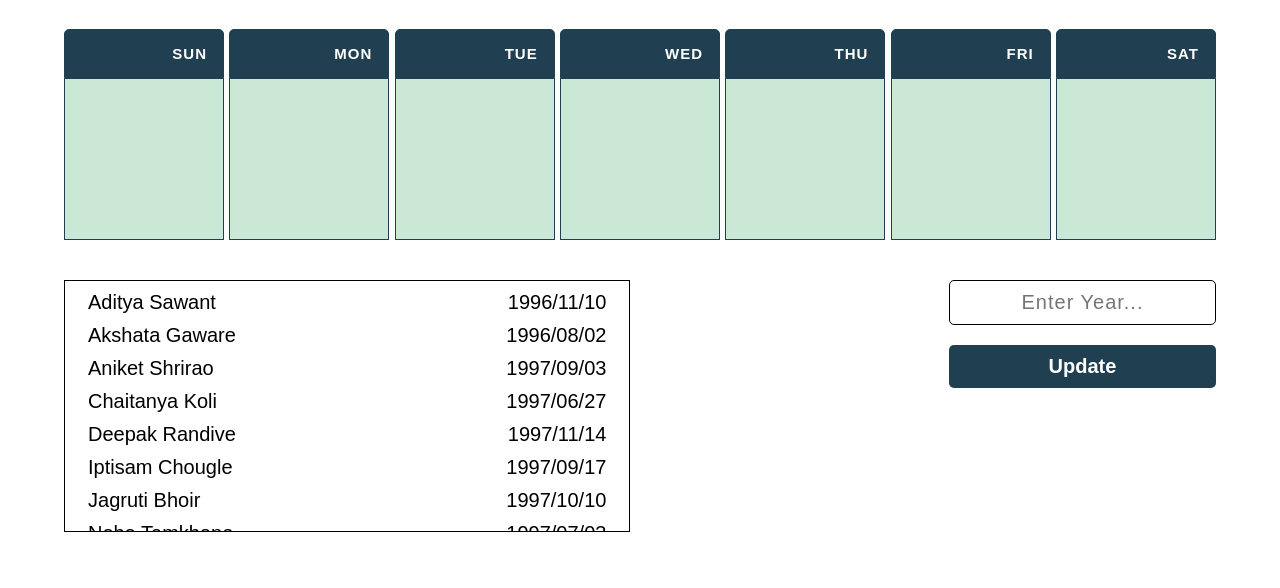
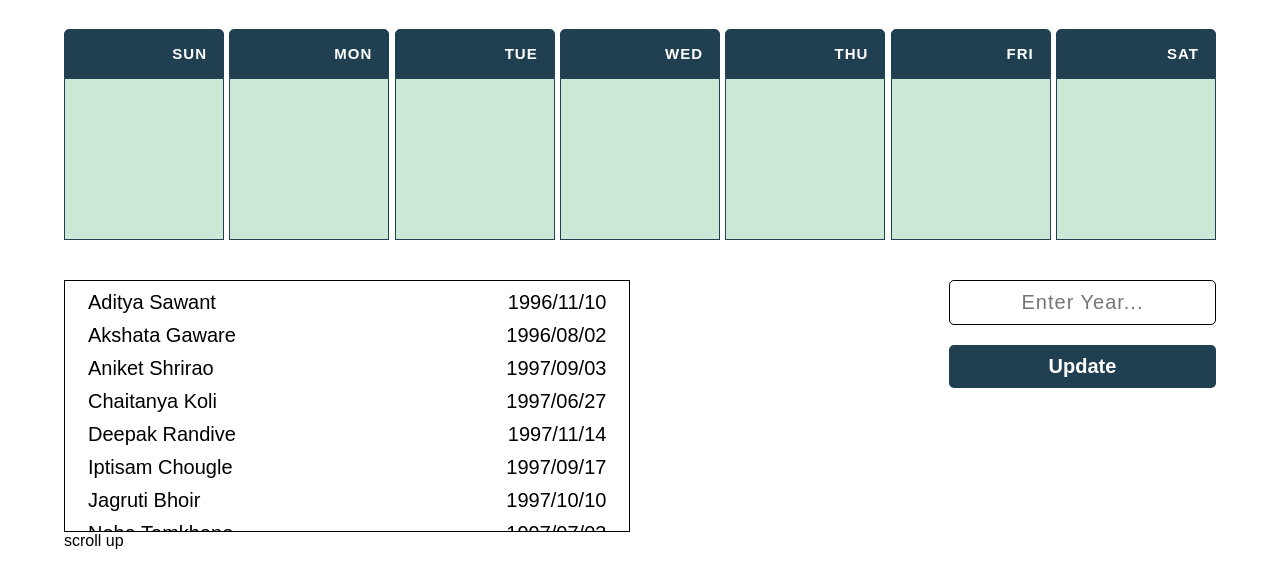
Before and after one commit to lihereshma/birthdayCal-es6, a plain HTML site: page index.html in a window 1280 px wide. Shown: the part 50-638 px from the top of the page. Drawn offline with Linux system fonts and the light colour scheme.

Commit message:
html modified

```diff
--- a/index.html
+++ b/index.html
@@ -24,7 +24,7 @@
         <span>Birthday Calendar</span>
       </div>
     </header>
-    <!--header section start-->
+    <!--header section end-->
     <!--main section start-->
     <main>
       <!-- calendar section start -->
@@ -92,6 +92,13 @@
       </section>
     </main>
     <!--main section end-->
+    <!--footer section start-->
+    <footer>
+      <div class="wrapper">
+        <span>scroll up</span>
+      </div>
+    </footer>
+    <!--footer section end-->
   </div>
   <!--container end-->
 
```
